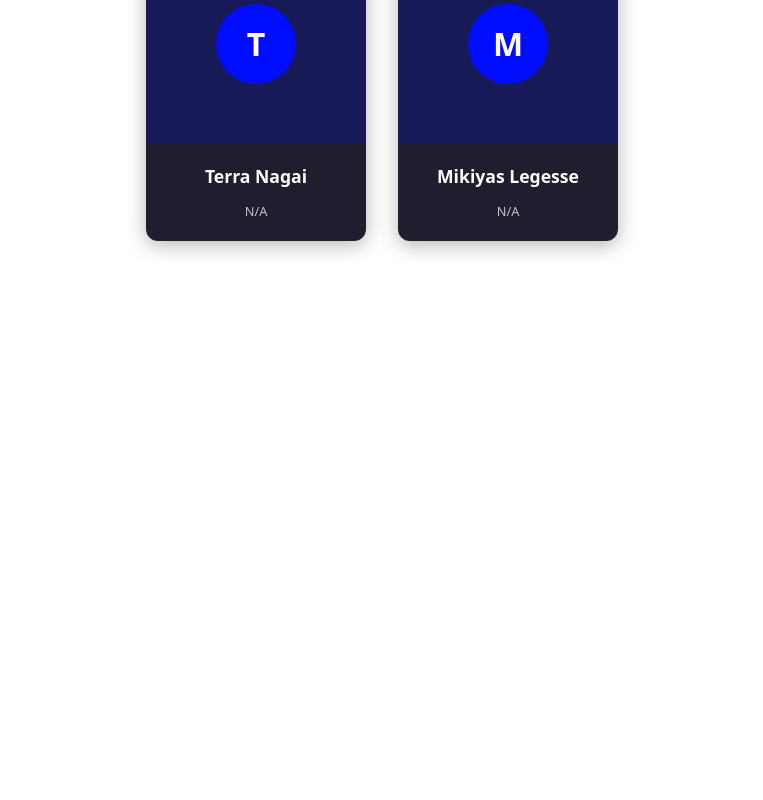
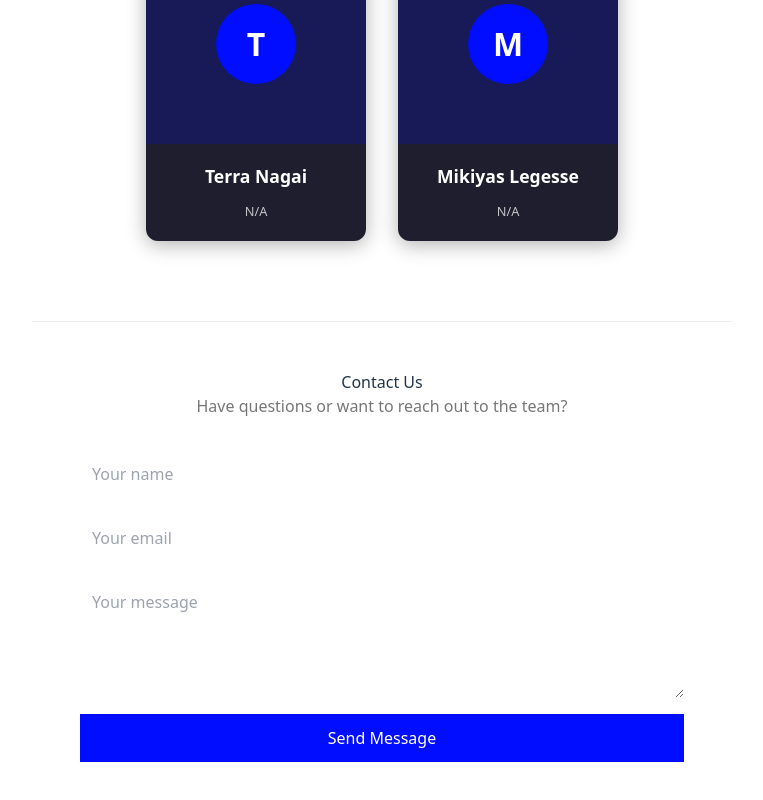
Before and after one commit to rboadu/rjrtm-frontend, a React (Vite) app in the folder react-app/: page /team in a window 1280 px wide. Shown: the part 742-1542 px from the top of the page, without its empty margins (258-1021 px from the left). Before the commit the page ends 1063 px from the top, so only its background shows below. Built offline with nearby package versions, Linux system fonts and the light colour scheme.

Commit message:
Added Contact Us UI

```diff
--- /dev/null
+++ b/react-app/src/components/ContactUs.jsx
@@ -0,0 +1,55 @@
+export default function ContactUs() {
+  return (
+    <div
+      style={{
+        marginTop: "5rem",
+        padding: "3rem",
+        maxWidth: "700px",
+        width: "100%",
+        borderTop: "1px solid #eee",
+        textAlign: "center",
+      }}
+    >
+      <h2>Contact Us</h2>
+      <p style={{ color: "#777", marginBottom: "2rem" }}>
+        Have questions or want to reach out to the team?
+      </p>
+
+      <form
+        style={{
+          display: "flex",
+          flexDirection: "column",
+          gap: "1rem",
+        }}
+      >
+        <input
+          type="text"
+          placeholder="Your name"
+          style={{ padding: "0.75rem" }}
+        />
+        <input
+          type="email"
+          placeholder="Your email"
+          style={{ padding: "0.75rem" }}
+        />
+        <textarea
+          placeholder="Your message"
+          rows={4}
+          style={{ padding: "0.75rem" }}
+        />
+        <button
+          type="submit"
+          style={{
+            padding: "0.75rem",
+            backgroundColor: "#000dfe",
+            color: "white",
+            border: "none",
+            cursor: "pointer",
+          }}
+        >
+          Send Message
+        </button>
+      </form>
+    </div>
+  );
+}
--- a/react-app/src/sub_pages/Team.jsx
+++ b/react-app/src/sub_pages/Team.jsx
@@ -1,4 +1,5 @@
 import ProfileCard from "../components/profile_card";
+import ContactUs from "../components/ContactUs";
 import JadenHeadshot from "../images/Jaden_headshot.jpeg";
 import RebeccaHeadshot from "../images/Profile.png";
 const teamMembers = [
@@ -84,6 +85,7 @@ export default function Team() {
           />
         ))}
       </div>
+      <ContactUs />
     </div>
   );
 }
```
